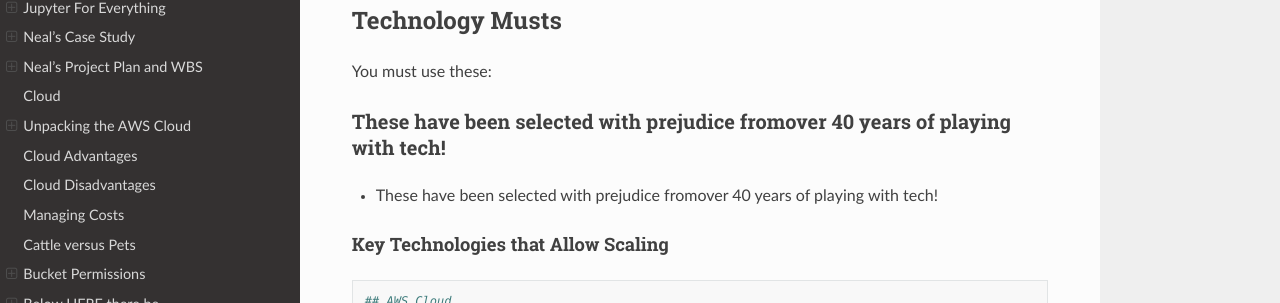
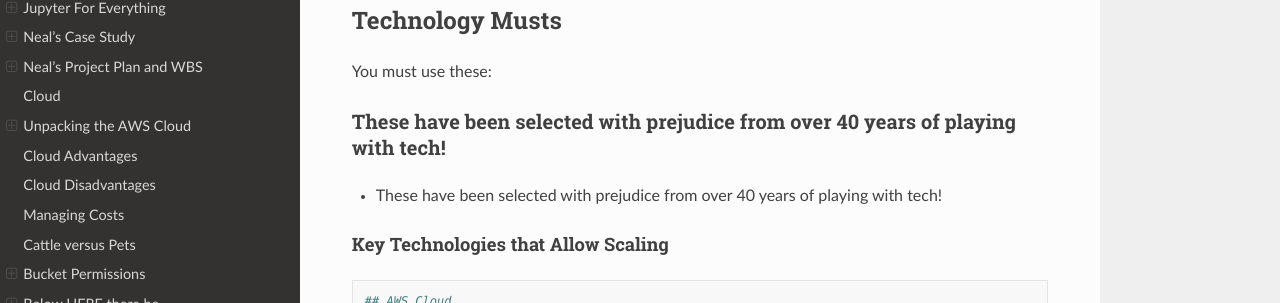
Before and after one commit to tonybutzer/harmony, a Sphinx documentation site: the page built from documentation/source/01project_charter.md, in a window 1280 px wide and 900 px high. Shown: the part 371-674 px from the top of the window. Built offline with Sphinx 7.4.7 and the Read the Docs theme 2.0.0, drawn with Linux system fonts in a browser that asks for light colours; pages that are not in the unit, such as notebooks, are missing from menus.

Commit message:
automatic git update from Makefile

```diff
--- a/documentation/source/01project_charter.md
+++ b/documentation/source/01project_charter.md
@@ -10,8 +10,8 @@
 ## Technology Musts
 You must use these:
 
-### These have been selected with prejudice fromover 40 years of playing with tech!
-- These have been selected with prejudice fromover 40 years of playing with tech!
+### These have been selected with prejudice from over 40 years of playing with tech!
+- These have been selected with prejudice from over 40 years of playing with tech!
 
 #### Key Technologies that Allow Scaling
 
```
